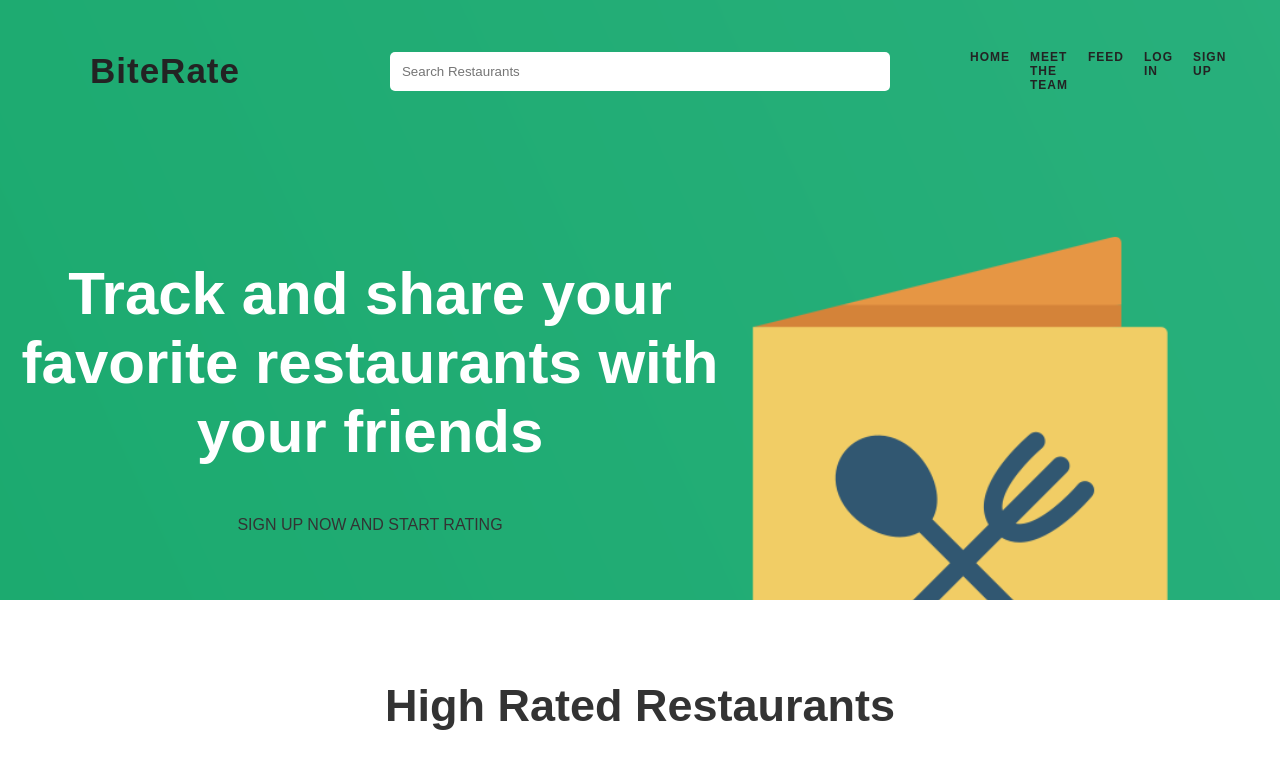
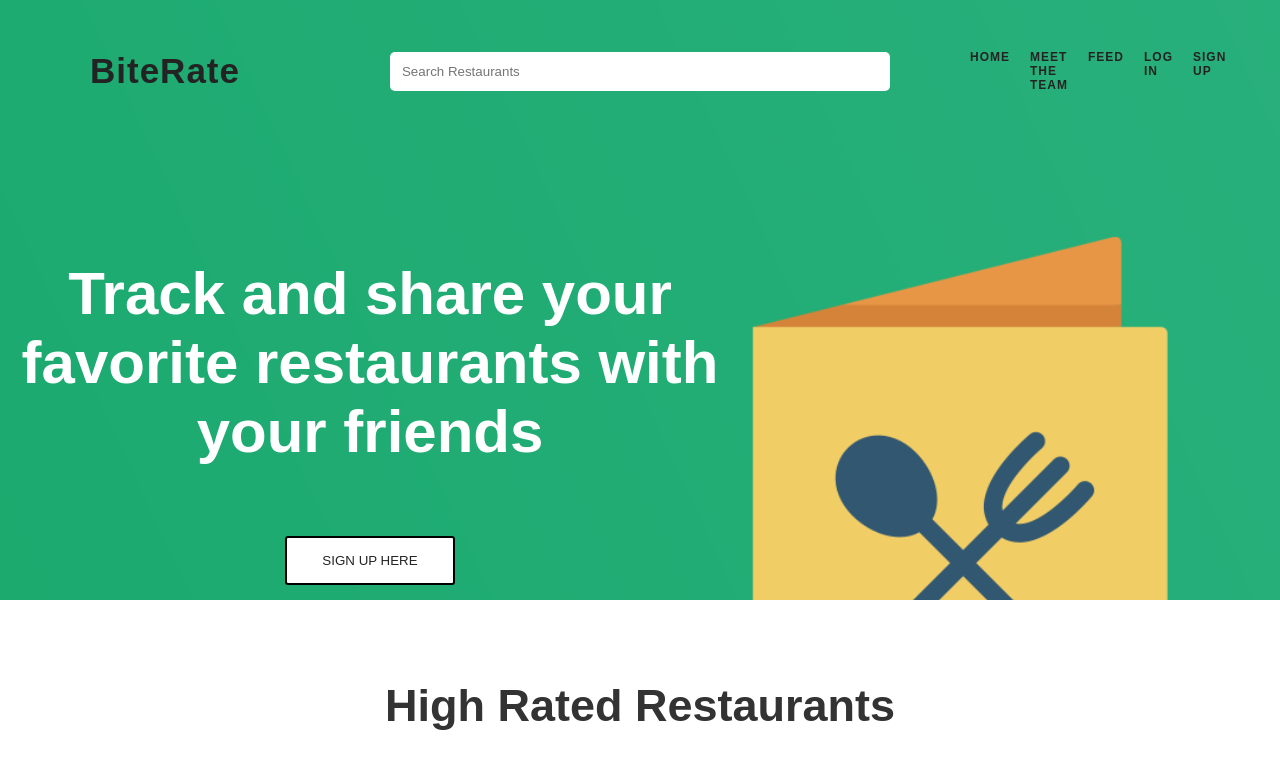
Before and after one commit to AliAlsharif99/csc648-848-05-sw-engineering-fall-23-T05, a Flask app: page / in a window 1280 px wide; the page is wider, and only the part inside the window is pictured. Shown: the top 778 px of that part. Run offline with Flask 3, Linux system fonts and the light colour scheme; parts of the project's set-up code (start-up, migrations or seed data) failed here and were passed over.

Commit message:
readded 'main' sign up button

```diff
--- a/application/frontend/templates/home.html
+++ b/application/frontend/templates/home.html
@@ -272,9 +272,9 @@
         </header>
         <div class="main-content">
             <h2 id="header-title">Track and share your favorite restaurants with your friends</h2>
-            <p class="reg-sign-up">SIGN UP NOW AND START RATING</p>
+<!--            <p class="reg-sign-up">SIGN UP NOW AND START RATING</p>-->
             <a href="/registration">
-                <!-- <button class="download-btn">SIGN UP</button> -->
+                 <button class="download-btn">SIGN UP HERE</button>
             </a>
         </div>
         <div>
```
